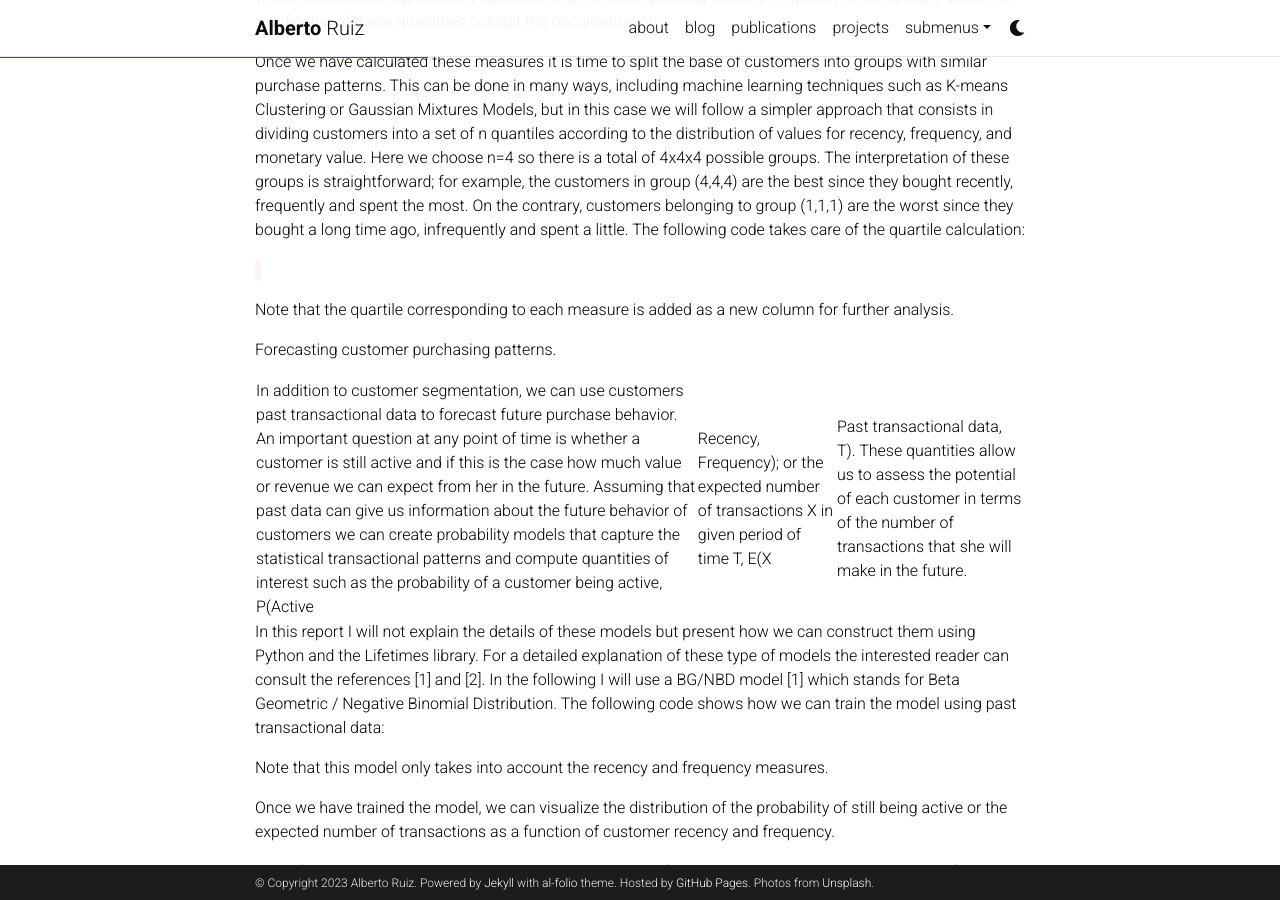
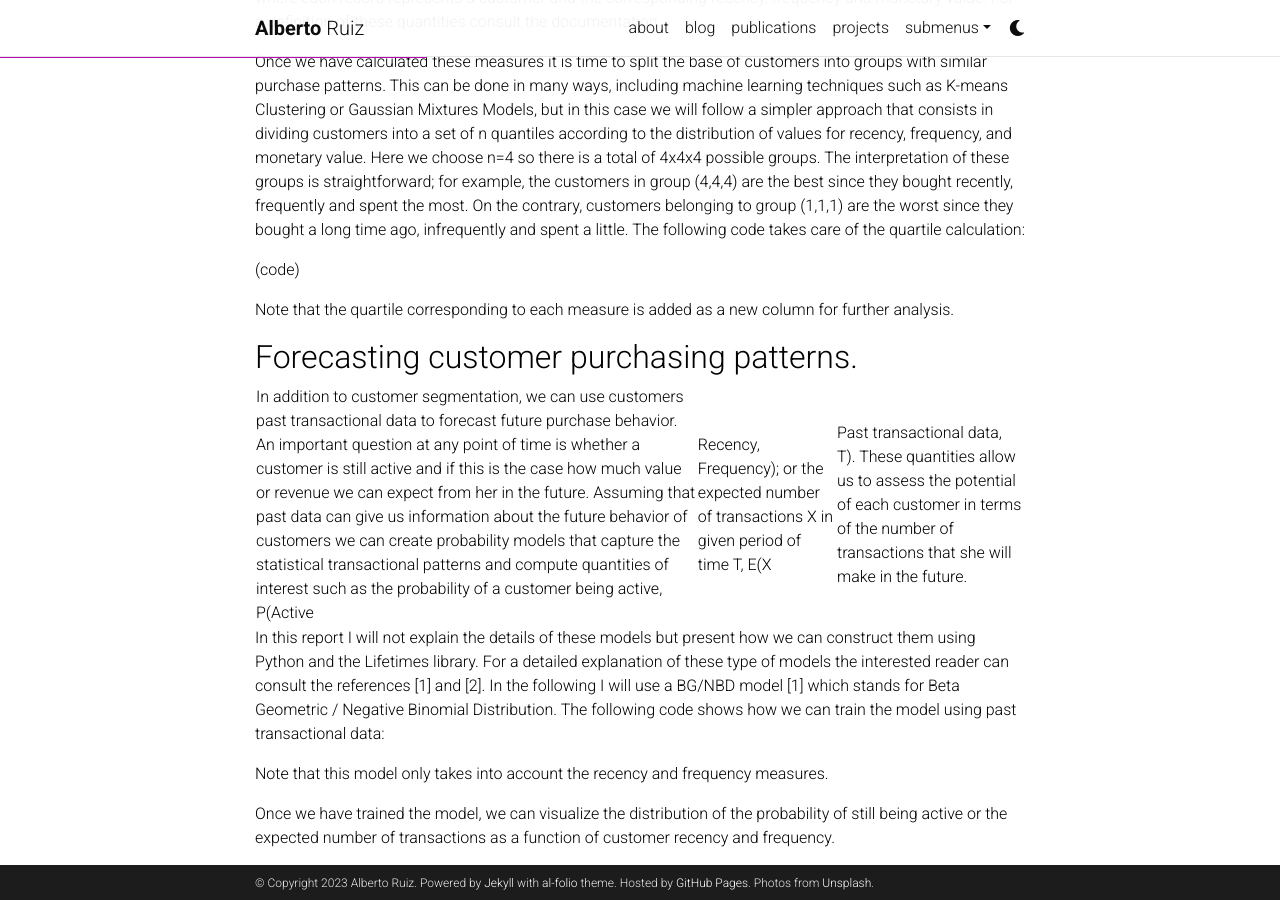
Before and after one commit to AlbertoR94/AlbertoR94, a Jekyll site: the page built from _projects/1_project.md, in a window 1280 px wide and 900 px high, scrolled down 1302 px. Built offline with Jekyll 4.4.1, drawn with Linux system fonts in a browser that asks for light colours; full-size pictures stand in for the smaller copies a plugin makes; comment, search, counter and statistics services are not loaded; a style sheet for code colours, icons or effects is not loaded.

Commit message:
Update 1_project.md
correction to text

```diff
--- a/_projects/1_project.md
+++ b/_projects/1_project.md
@@ -26,11 +26,11 @@ Given the preprocessed dataset we can proceed to perform the calculation of the
 
 Once we have calculated these measures it is time to split the base of customers into groups with similar purchase patterns. This can be done in many ways, including machine learning techniques such as K-means Clustering or Gaussian Mixtures Models, but in this case we will follow a simpler approach that consists in dividing customers into a set of n quantiles according to the distribution of values for recency, frequency, and monetary value. Here we choose n=4 so there is a total of 4x4x4 possible groups. The interpretation of these groups is straightforward; for example, the customers in group (4,4,4) are the best since they bought recently, frequently and spent the most. On the contrary, customers belonging to group (1,1,1) are the worst since they bought a long time ago, infrequently and spent a little. The following code takes care of the quartile calculation:
 
-<code>
+(code)
 
 Note that the quartile corresponding to each measure is added as a new column for further analysis.
 
-Forecasting customer purchasing patterns.
+## Forecasting customer purchasing patterns.
 
 In addition to customer segmentation, we can use customers past transactional data to forecast future purchase behavior. An important question at any point of time is whether a customer is still active and if this is the case how much value or revenue we can expect from her in the future. Assuming that past data can give us information about the future behavior of customers we can create probability models that capture the statistical transactional patterns and compute quantities of interest such as the probability of a customer being active, P(Active| Recency, Frequency); or the expected number of transactions X in given period of time T, E(X| Past transactional data, T). These quantities allow us to assess the potential of each customer in terms of the number of transactions that she will make in the future.
 
```
